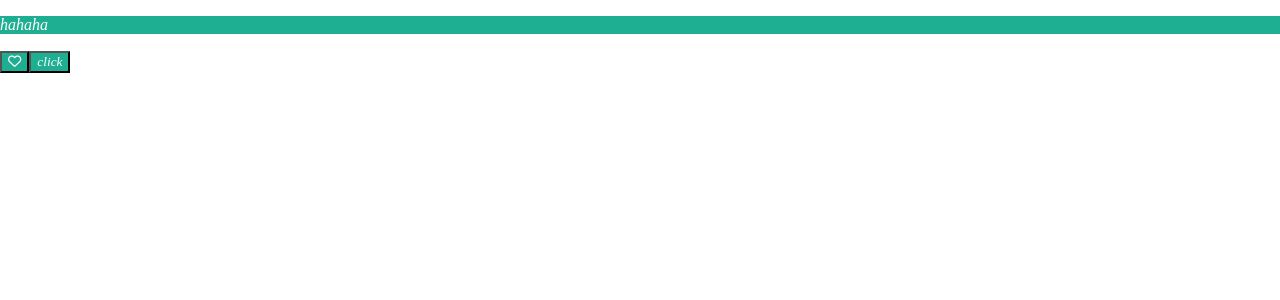
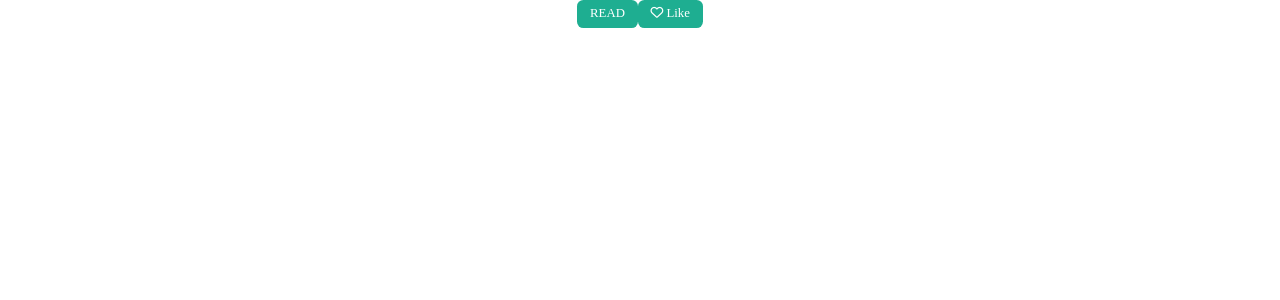
Before and after one commit to DuckDoesStuff/SE101-novelist, a React (Create React App) app in the folder source/: page / in a window 1280 px wide. Shown: the top 300 px of the page. Built offline with nearby package versions, Linux system fonts and the light colour scheme.

Commit message:
them cai button su ngao task cua Nhun

```diff
--- a/source/src/App.js
+++ b/source/src/App.js
@@ -1,25 +1,35 @@
-import React, { useState } from 'react';
+import React, { useState } from "react";
 // import useLocalStorage from 'use-local-storage'
-import './App.css';
-import './styles/styles.css';
-import NovelCard from './components/NovelCard';
+import "./App.css";
+import "./styles/styles.css";
+import NovelCard from "./components/NovelCard.js";
 
 function App() {
   const [isDark, setTheme] = useState(false);
   const switchTheme = () => {
-    setTheme(prevTheme => !prevTheme)
-  }
+    setTheme((prevTheme) => !prevTheme);
+  };
 
   const [isLiked, setIsLiked] = useState(false);
   const inCreaseLike = () => {
-    setIsLiked(prevLiked => !prevLiked);
-  }
+    setIsLiked((prevLiked) => !prevLiked);
+  };
+  const test = () => {
+    console.log("ok");
+  };
 
   return (
-    <div data-theme={isDark ? 'dark' : 'light'}>
-      <p onClick={switchTheme} className="click"> hahaha </p>
-      <button onClick={inCreaseLike} className="click" id='heart'> {isLiked ? <i className="fa-solid fa-heart"> </i> : <i className="fa-regular fa-heart"></i>} </button>
-      <button onClick={switchTheme} className="click"> click </button>
+    <div
+      data-theme={isDark ? "dark" : "light"}
+      style={{
+        display: "flex",
+        alignItems: "center",
+        justifyContent: "center",
+        gap: "10px",
+        boxSizing: "100px",
+      }}
+    >
+      <NovelCard read={test} like={test}> </NovelCard>
     </div>
   );
 }
--- /dev/null
+++ b/source/src/components/Button.js
@@ -0,0 +1,15 @@
+import React, { useState } from 'react';
+
+const Button = ({ doSomething, children, className }) => {
+  const onClick = () => {
+    doSomething();
+  };
+
+  return (
+    <button className={className} onClick={onClick}>
+      {children}
+    </button>
+  );
+};
+
+export default Button;
--- /dev/null
+++ b/source/src/components/ButtonReaction.js
@@ -0,0 +1,19 @@
+import React, { useState } from 'react';
+
+const ButtonReaction = ({ prevIcon, postIcon, doSomething, children, className }) => {
+  const [icon, setIcon] = useState(prevIcon);
+
+  const onClick = () => {
+    setIcon(icon === prevIcon ? postIcon : prevIcon);
+    doSomething();
+  };
+
+  return (
+    <button className={className} onClick={onClick}>
+      <i className={icon} />
+      {children}
+    </button>
+  );
+};
+
+export default ButtonReaction;
--- a/source/src/components/NovelCard.js
+++ b/source/src/components/NovelCard.js
@@ -1,11 +1,25 @@
-import React from 'react';
+import React, { useState } from "react";
+import ButtonReaction from "./ButtonReaction.js";
+import Button from "./Button.js";
 
-const NovelCard = () => {
-    return (
-        <div>
-            <p className='click'> Something dumb </p>
-        </div>
-    );
+const NovelCard = ({ read, like }) => {
+  return (
+    <div>
+      <Button doSomething={read} className="read">
+        {" "}
+        READ{" "}
+      </Button>
+      <ButtonReaction
+        prevIcon="fa-regular fa-heart"
+        postIcon="fa-solid fa-heart"
+        doSomething={like}
+        className="reaction"
+      >
+        {" "}
+        Like{" "}
+      </ButtonReaction>
+    </div>
+  );
 };
 
 export default NovelCard;
--- a/source/src/styles/styles.css
+++ b/source/src/styles/styles.css
@@ -26,11 +26,41 @@
     color: var(--text);
     background-color: var(--background-02);
     font-family: 'REM';
-    font-style: italic;
+    font-size: 100px;
+    outline: none;
+    border-radius: 9px;
 }
 
 .click:hover {
-    color: var(--text);
     background-color: var(--hover);
     cursor: pointer;
 }
+.read {
+    color: var(--text);
+    background-color: var(--background-02);
+    font-family: 'REM';
+    font-size: 1vw;
+    border-radius: 0.5vw;
+    border: none;
+    padding: 0.5vw 1vw;
+}
+
+.read:hover {
+    background-color: var(--hover);
+    cursor: pointer;
+}
+
+.reaction {
+    color: var(--text);
+    background-color: var(--background-02);
+    font-family: 'REM';
+    font-size: 1vw;
+    border-radius: 0.5vw;
+    border: none;
+    padding: 0.5vw 1vw;
+}
+
+.reaction:hover {
+    background-color: var(--hover);
+    cursor: pointer;
+}
```
